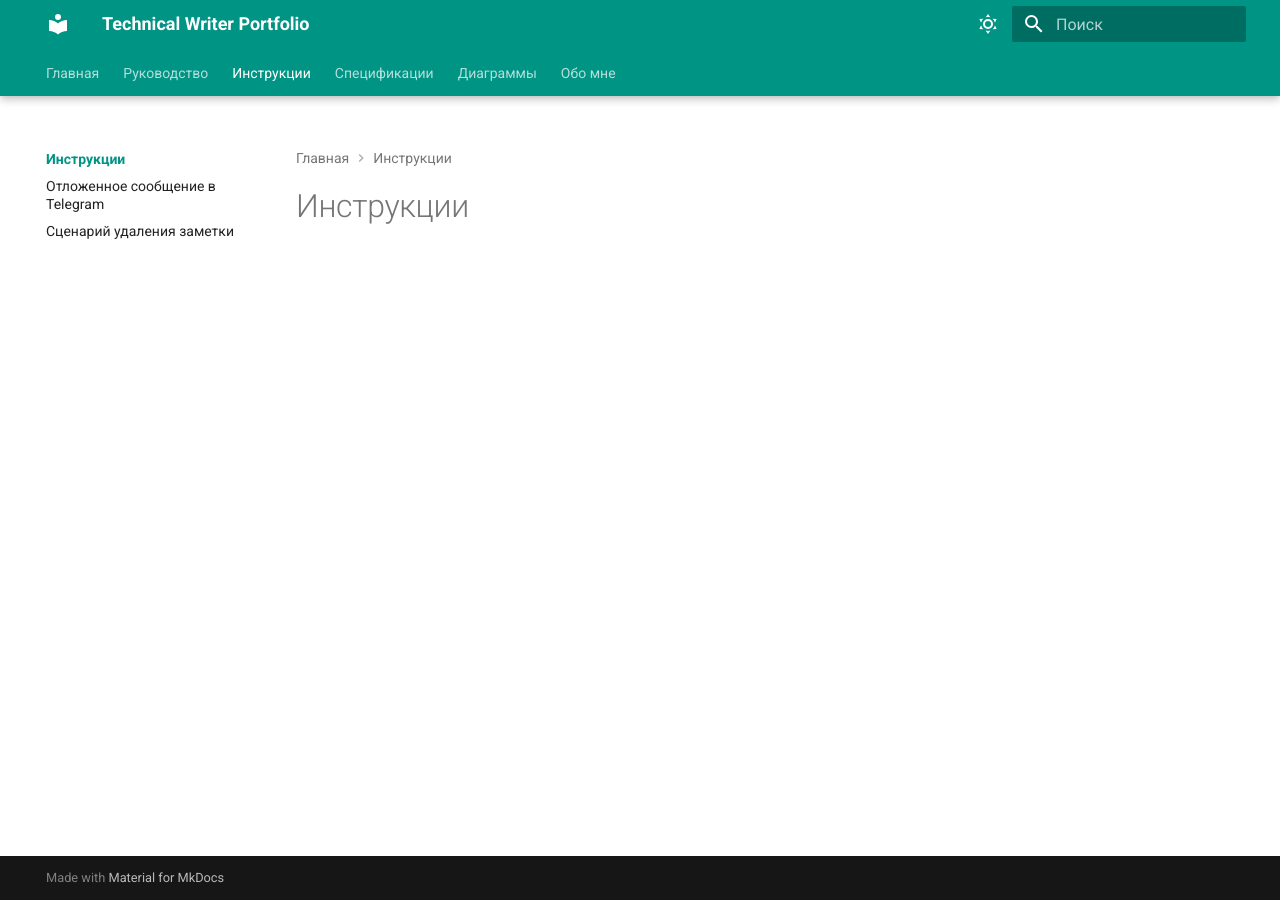
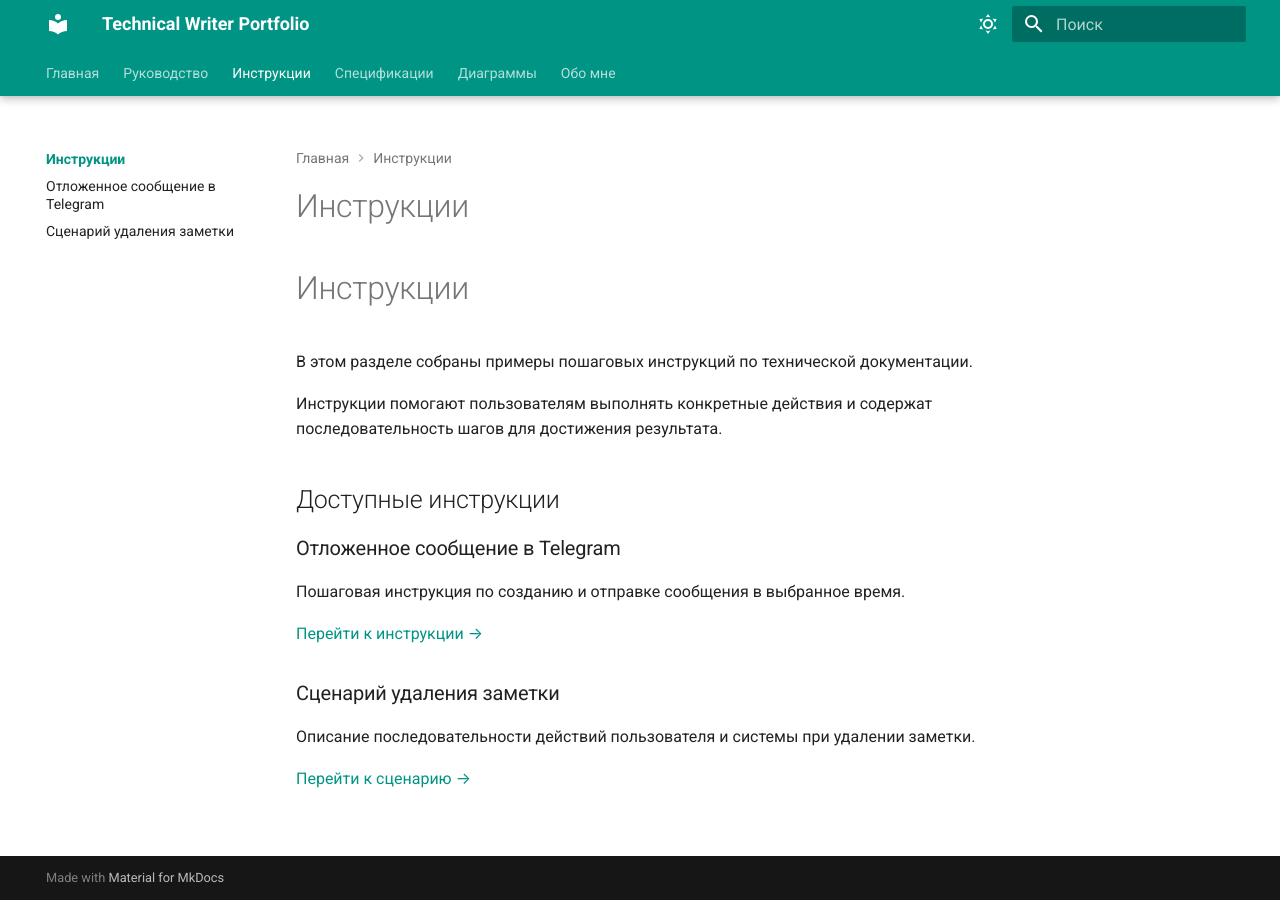
Before and after one commit to kosovff/technical-writer-portfolio, an MkDocs documentation site: the page built from docs/instructions/index.md, in a window 1280 px wide. Built offline with MkDocs 1.6.1 and Material for MkDocs 9.7.7, drawn with Linux system fonts in a browser that asks for light colours.

```diff
--- a/docs/instructions/index.md
+++ b/docs/instructions/index.md
@@ -1,3 +1,23 @@
 # Инструкции
 
 <!-- material/tags {include: [manualas] }-->
+
+# Инструкции
+
+В этом разделе собраны примеры пошаговых инструкций по технической документации.
+
+Инструкции помогают пользователям выполнять конкретные действия и содержат последовательность шагов для достижения результата.
+
+## Доступные инструкции
+
+### Отложенное сообщение в Telegram
+
+Пошаговая инструкция по созданию и отправке сообщения в выбранное время.
+
+[Перейти к инструкции →](kosovff-instruction.md)
+
+### Сценарий удаления заметки
+
+Описание последовательности действий пользователя и системы при удалении заметки.
+
+[Перейти к сценарию →](delete-note-scenario.md)
```
Also changed, not shown: docs/diagrams/index.md (+6 -0 lines), docs/index.md (+59 -18 lines), docs/user-guide/index.md (+0 -4 lines).
